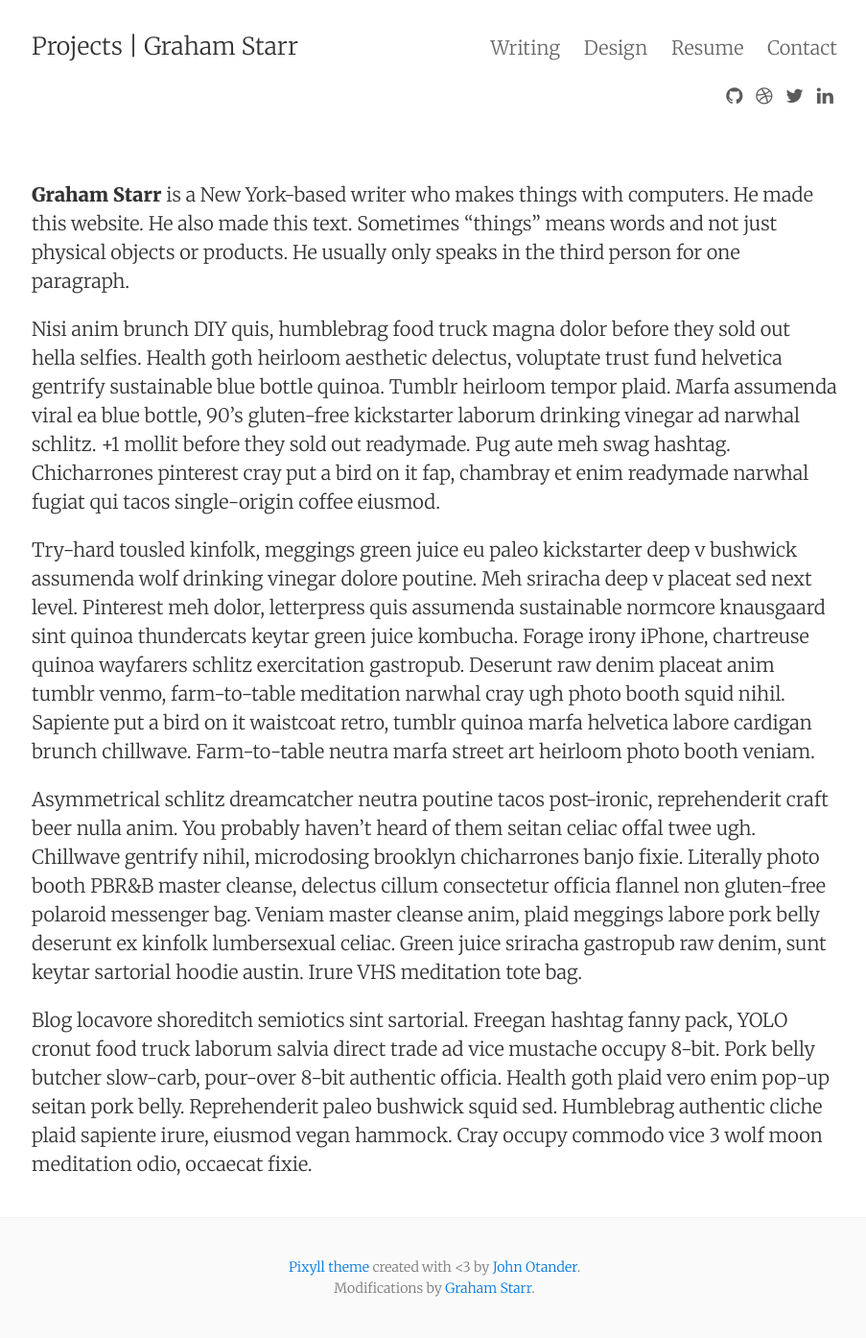
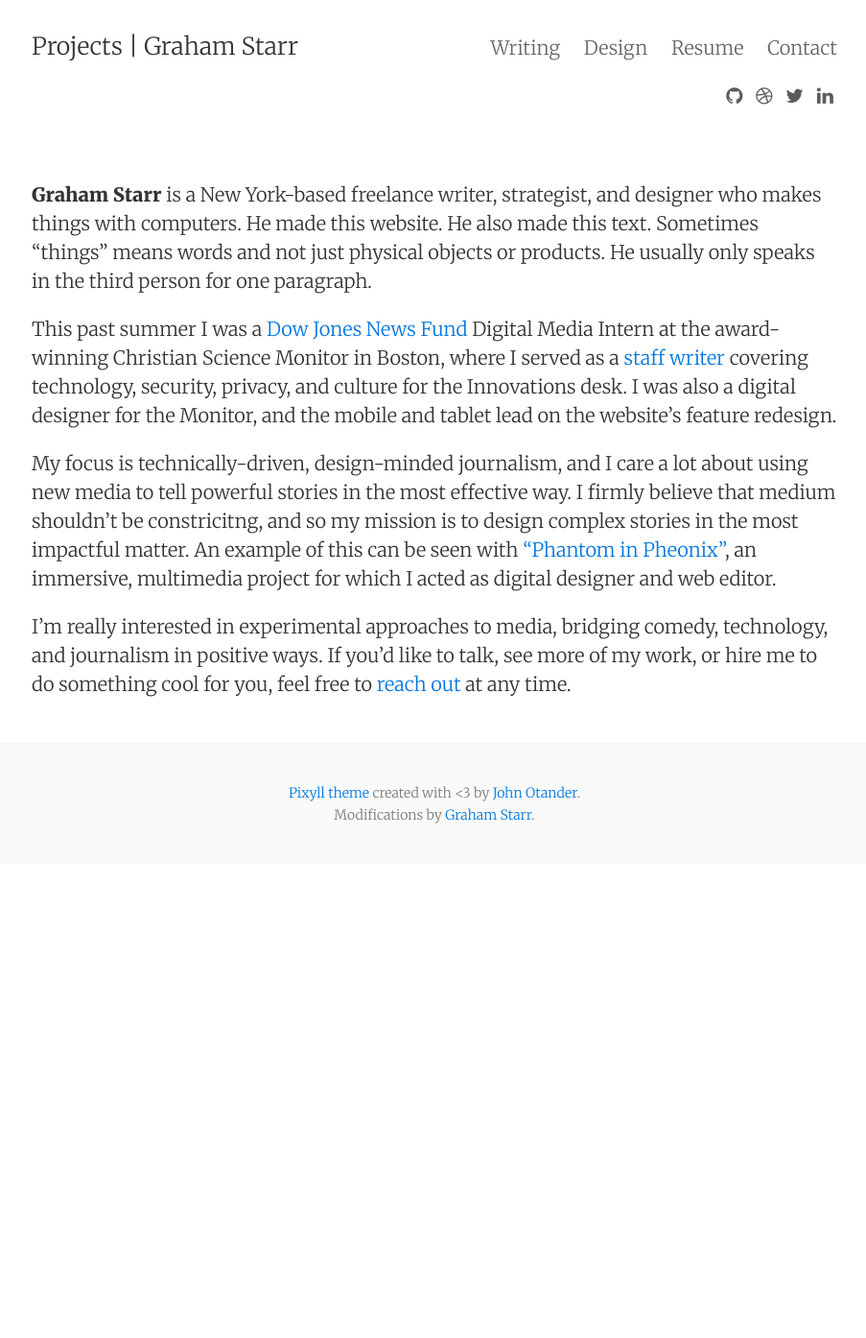
Before and after one commit to gstarr/gstarr.github.io, a Jekyll site: the page built from about.md, in a window 1280 px wide. Shown: the whole page at 96% size, without its empty margins (187-1090 px from the left). Built offline with Jekyll 4.4.1, drawn with Linux system fonts in a browser that asks for light colours; nearby versions of some CDN libraries; after the commit the page ends 900 px from its top, so only the background shows below that.

Commit message:
updated copy

```diff
--- a/about.md
+++ b/about.md
@@ -4,12 +4,10 @@
 permalink: /about/
 ---
 
-**Graham Starr** is a New York-based writer who makes things with computers. He made this website. He also made this text. Sometimes "things" means words and not just physical objects or products. He usually only speaks in the third person for one paragraph.
+**Graham Starr** is a New York-based freelance writer, strategist, and designer who makes things with computers. He made this website. He also made this text. Sometimes "things" means words and not just physical objects or products. He usually only speaks in the third person for one paragraph.
 
-Nisi anim brunch DIY quis, humblebrag food truck magna dolor before they sold out hella selfies. Health goth heirloom aesthetic delectus, voluptate trust fund helvetica gentrify sustainable blue bottle quinoa. Tumblr heirloom tempor plaid. Marfa assumenda viral ea blue bottle, 90's gluten-free kickstarter laborum drinking vinegar ad narwhal schlitz. +1 mollit before they sold out readymade. Pug aute meh swag hashtag. Chicharrones pinterest cray put a bird on it fap, chambray et enim readymade narwhal fugiat qui tacos single-origin coffee eiusmod.
+This past summer I was a [Dow Jones News Fund](http://www.newsfund.org/) Digital Media Intern at the award-winning Christian Science Monitor in Boston, where I served as a [staff writer](http://www.csmonitor.com/About/People/Graham-Starr) covering technology, security, privacy, and culture for the Innovations desk. I was also a digital designer for the Monitor, and the mobile and tablet lead on the website's feature redesign.
 
-Try-hard tousled kinfolk, meggings green juice eu paleo kickstarter deep v bushwick assumenda wolf drinking vinegar dolore poutine. Meh sriracha deep v placeat sed next level. Pinterest meh dolor, letterpress quis assumenda sustainable normcore knausgaard sint quinoa thundercats keytar green juice kombucha. Forage irony iPhone, chartreuse quinoa wayfarers schlitz exercitation gastropub. Deserunt raw denim placeat anim tumblr venmo, farm-to-table meditation narwhal cray ugh photo booth squid nihil. Sapiente put a bird on it waistcoat retro, tumblr quinoa marfa helvetica labore cardigan brunch chillwave. Farm-to-table neutra marfa street art heirloom photo booth veniam.
+My focus is technically-driven, design-minded journalism, and I care a lot about using new media to tell powerful stories in the most effective way. I firmly believe that medium shouldn't be constricitng, and so my mission is to design complex stories in the most impactful matter. An example of this can be seen with ["Phantom in Pheonix"](http://djnf.atavist.com/), an immersive, multimedia project for which I acted as digital designer and web editor.
 
-Asymmetrical schlitz dreamcatcher neutra poutine tacos post-ironic, reprehenderit craft beer nulla anim. You probably haven't heard of them seitan celiac offal twee ugh. Chillwave gentrify nihil, microdosing brooklyn chicharrones banjo fixie. Literally photo booth PBR&B master cleanse, delectus cillum consectetur officia flannel non gluten-free polaroid messenger bag. Veniam master cleanse anim, plaid meggings labore pork belly deserunt ex kinfolk lumbersexual celiac. Green juice sriracha gastropub raw denim, sunt keytar sartorial hoodie austin. Irure VHS meditation tote bag.
-
-Blog locavore shoreditch semiotics sint sartorial. Freegan hashtag fanny pack, YOLO cronut food truck laborum salvia direct trade ad vice mustache occupy 8-bit. Pork belly butcher slow-carb, pour-over 8-bit authentic officia. Health goth plaid vero enim pop-up seitan pork belly. Reprehenderit paleo bushwick squid sed. Humblebrag authentic cliche plaid sapiente irure, eiusmod vegan hammock. Cray occupy commodo vice 3 wolf moon meditation odio, occaecat fixie.
+I'm really interested in experimental approaches to media, bridging comedy, technology, and journalism in positive ways. If you'd like to talk, see more of my work, or hire me to do something cool for you, feel free to [reach out](mailto:&#104;&#101;&#108;&#108;&#111;&#064;&#103;&#115;&#116;&#097;&#114;&#114;&#046;&#109;&#101;?subject=Hi%20Graham%21) at any time.
```
